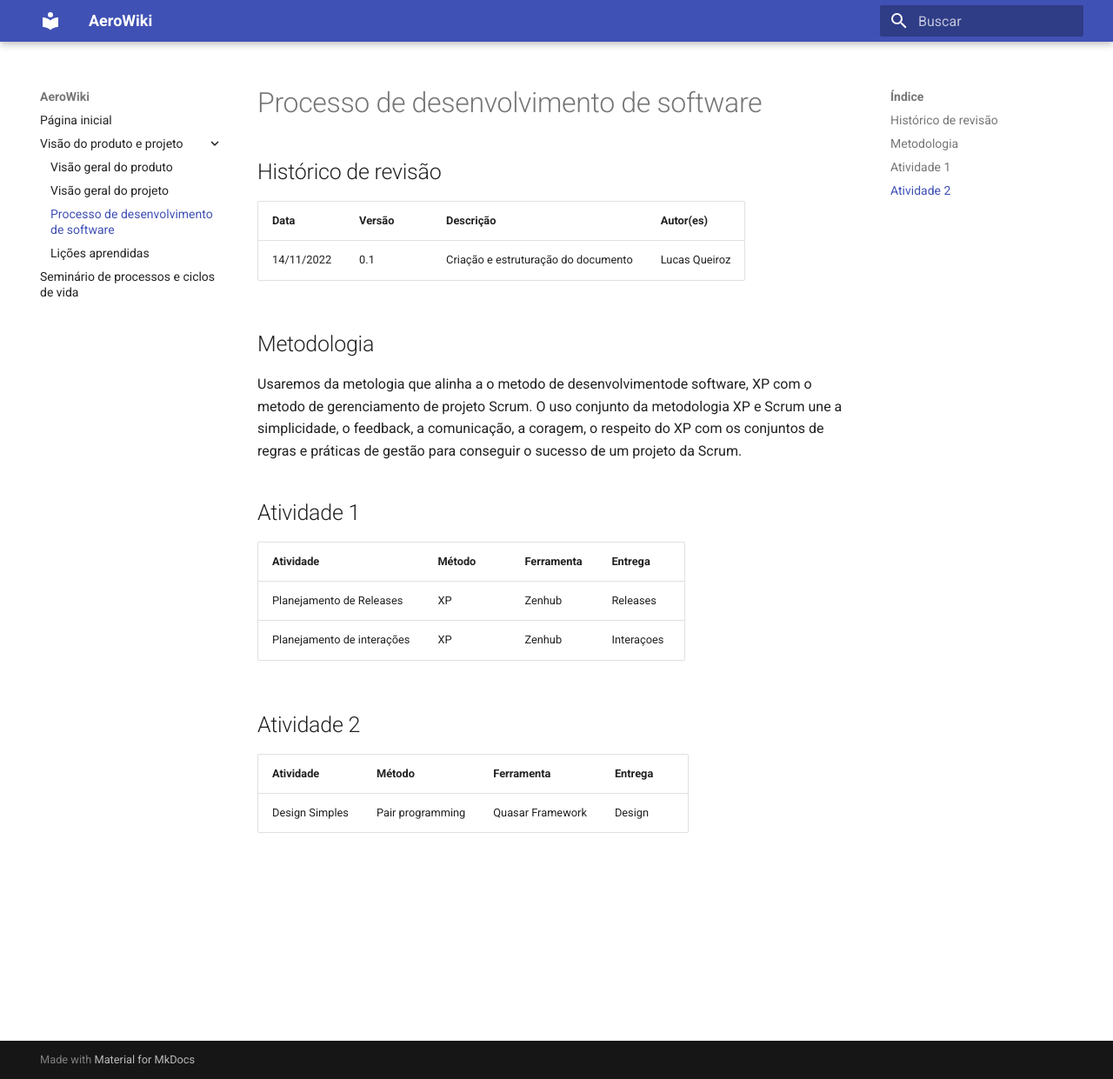
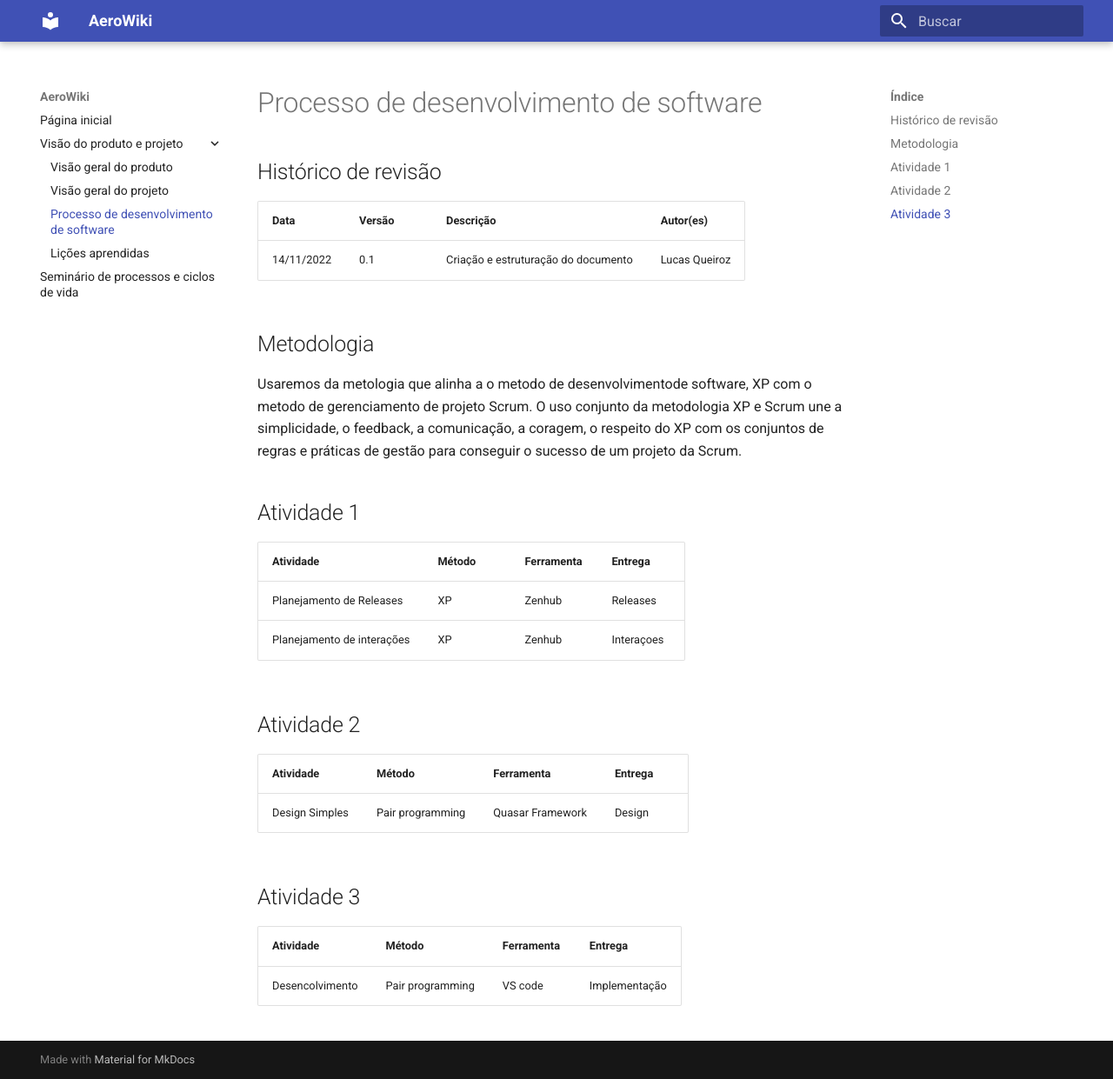
Before and after one commit to mdsreq-fga-unb/2022.2-AeroWiki, an MkDocs documentation site: the page built from docs/visao_do_produto_e_projeto/processo-de-desenvolvimento-de-software.md, in a window 1280 px wide and 1241 px high. Shown: the whole window at 87% size. Built offline with MkDocs 1.6.1 and Material for MkDocs 9.7.7, drawn with Linux system fonts in a browser that asks for light colours.

Commit message:
Update processo-de-desenvolvimento-de-software.md

```diff
--- a/docs/visao_do_produto_e_projeto/processo-de-desenvolvimento-de-software.md
+++ b/docs/visao_do_produto_e_projeto/processo-de-desenvolvimento-de-software.md
@@ -22,3 +22,9 @@ Usaremos da metologia que alinha a o metodo de desenvolvimentode software, XP co
 | Atividade       | Método           | Ferramenta        | Entrega  |
 | --------------- | ---------------- | ----------------- | -------- |
 | Design  Simples | Pair programming |  Quasar Framework | Design   |
+
+## Atividade 3
+
+| Atividade       | Método           | Ferramenta | Entrega       |
+| --------------- | ---------------- | ---------- | ------------- |
+| Desencolvimento | Pair programming |  VS code   | Implementação |
```
